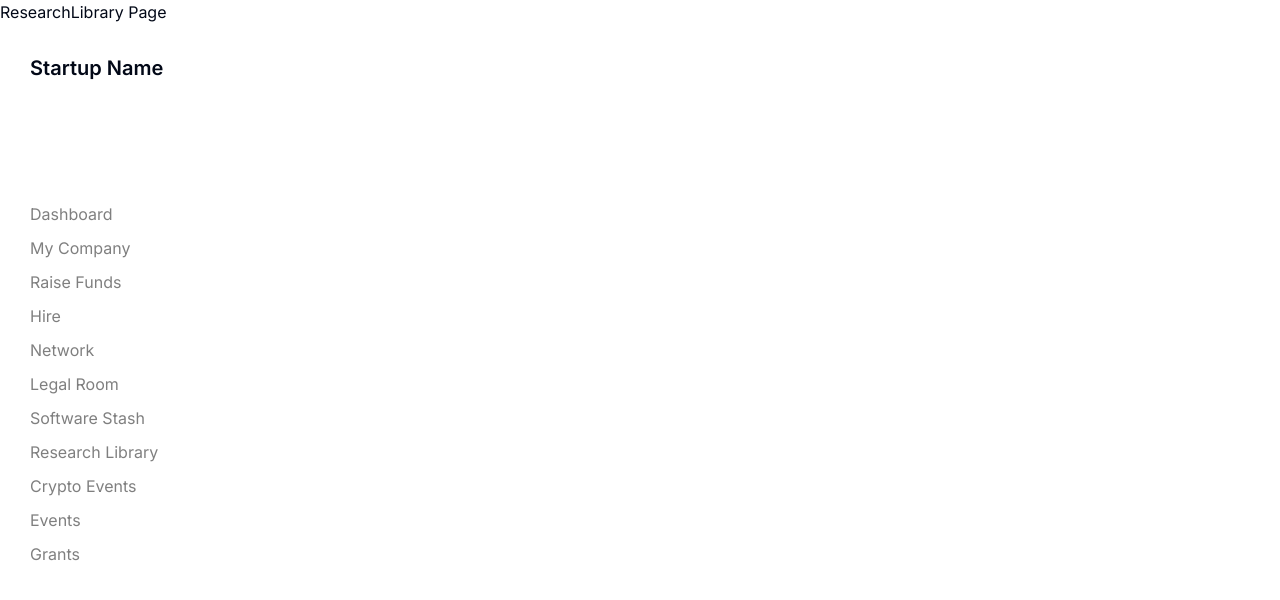
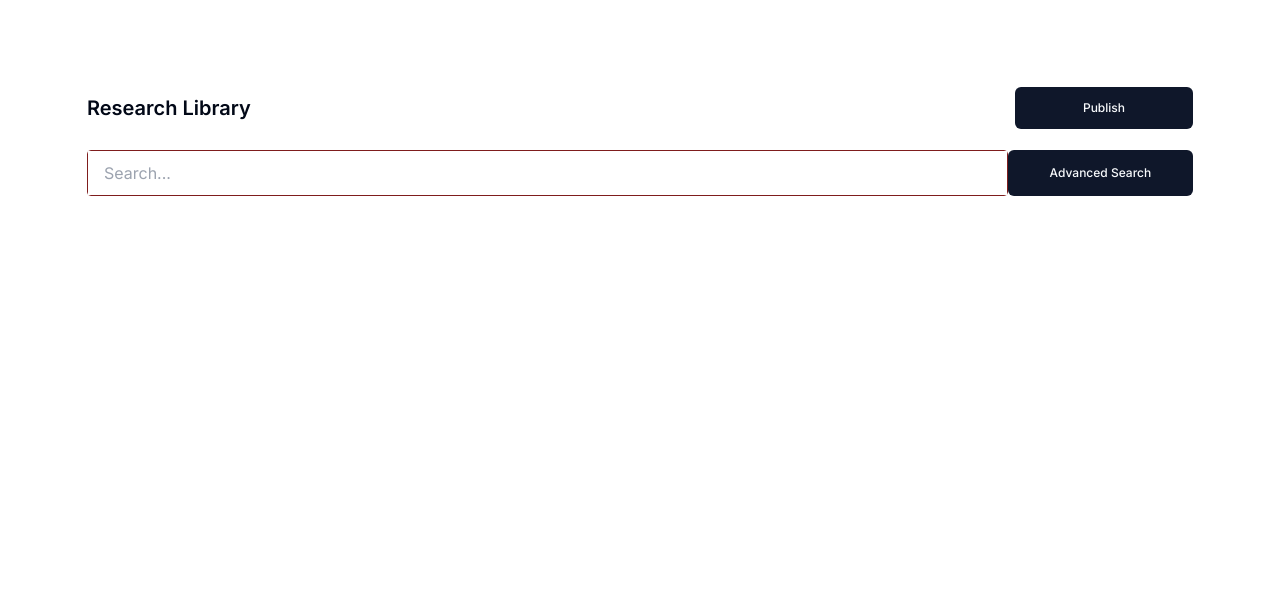
Before and after one commit to ShaikhNabeelShabbir/unbundl-web, a React (Vite) app: page /research-library in a window 1280 px wide. Shown: the top 600 px of the page. Built offline with nearby package versions, Linux system fonts and the light colour scheme.

Commit message:
completed sidebar and research library started

```diff
--- a/src/App.tsx
+++ b/src/App.tsx
@@ -21,6 +21,7 @@ import Signupfortalent from "./pages/admin/signupfortalent";
 import Signupforinvestor from "./pages/admin/signupforinvestor";
 import Signup from "./pages/admin/signup";
 import ResearchLibrary from "./pages/startup/research-library";
+import Founderdashboard from "./pages/startup/founder-dashboard";
 //import Signup from "./pages/admin/signup";
 
 const App: React.FC = () => {
@@ -42,7 +43,7 @@ const App: React.FC = () => {
           {/* <Route path="/software-stash" element={<SoftwareStash />} /> */}
           {/* <Route path="/my-portfolio" element={<MyPortfolio />} /> */}
           <Route path="/research-library" element={<ResearchLibrary />} />
-          <Route path="/" element={<Signup />} />
+          <Route path="/" element={<Founderdashboard />} />
           <Route
             path="/service-providers"
             element={<Signupforserviceproviders />}
--- a/src/components/sidebar.tsx
+++ b/src/components/sidebar.tsx
@@ -6,7 +6,7 @@ export const Sidebar: React.FC = () => {
       <div className="p-[30px]">
         <h1 className="text-lg font-semibold">Startup Name</h1>
       </div>
-      <ul className="w-[200px] h-[364px] py-[90px] px-[30px] text-black/50 space-y-[10px] ">
+      <ul className="w-[200px] h-[364px] px-[30px] text-black/50 space-y-[10px]">
         <li className="hover:text-black">
           <p>Dashboard</p>
         </li>
--- /dev/null
+++ b/src/pages/startup/founder-dashboard.tsx
@@ -0,0 +1,16 @@
+import Sidebar from "@/components/sidebar";
+import React from "react";
+import ResearchLibrary from "./research-library";
+
+const Founderdashboard = () => {
+  return (
+    <div className="flex">
+      <Sidebar />
+      <div className="flex-1">
+        <ResearchLibrary />
+      </div>
+    </div>
+  );
+};
+
+export default Founderdashboard;
--- a/src/pages/startup/research-library.tsx
+++ b/src/pages/startup/research-library.tsx
@@ -1,14 +1,25 @@
-import { Sidebar } from "@/components/sidebar";
+import { Button } from "@/components/ui/button";
 import React from "react";
 
 const ResearchLibrary: React.FC = () => {
   return (
-    <div>
-      <h1>ResearchLibrary Page</h1>
-      <div>
-        <Sidebar />
+    <div className="flex-1 p-[87px]">
+      <div className="flex items-center justify-between">
+        <p className="font-semibold text-[20px]">Research Library</p>
+        <Button className="w-[178px] h-[42px]">Publish</Button>
+      </div>
+      <div className="flex items-center justify-between mt-[21px]">
+        <div className="flex w-[950px] h-[46px] border border-red-900 rounded-[4px]">
+          <input
+            type="text"
+            className="w-full px-4 py-2 outline-none"
+            placeholder="Search..."
+          />
+        </div>
+        <Button className="w-[190px] h-[46px]">Advanced Search</Button>
       </div>
     </div>
   );
 };
+
 export default ResearchLibrary;
```
